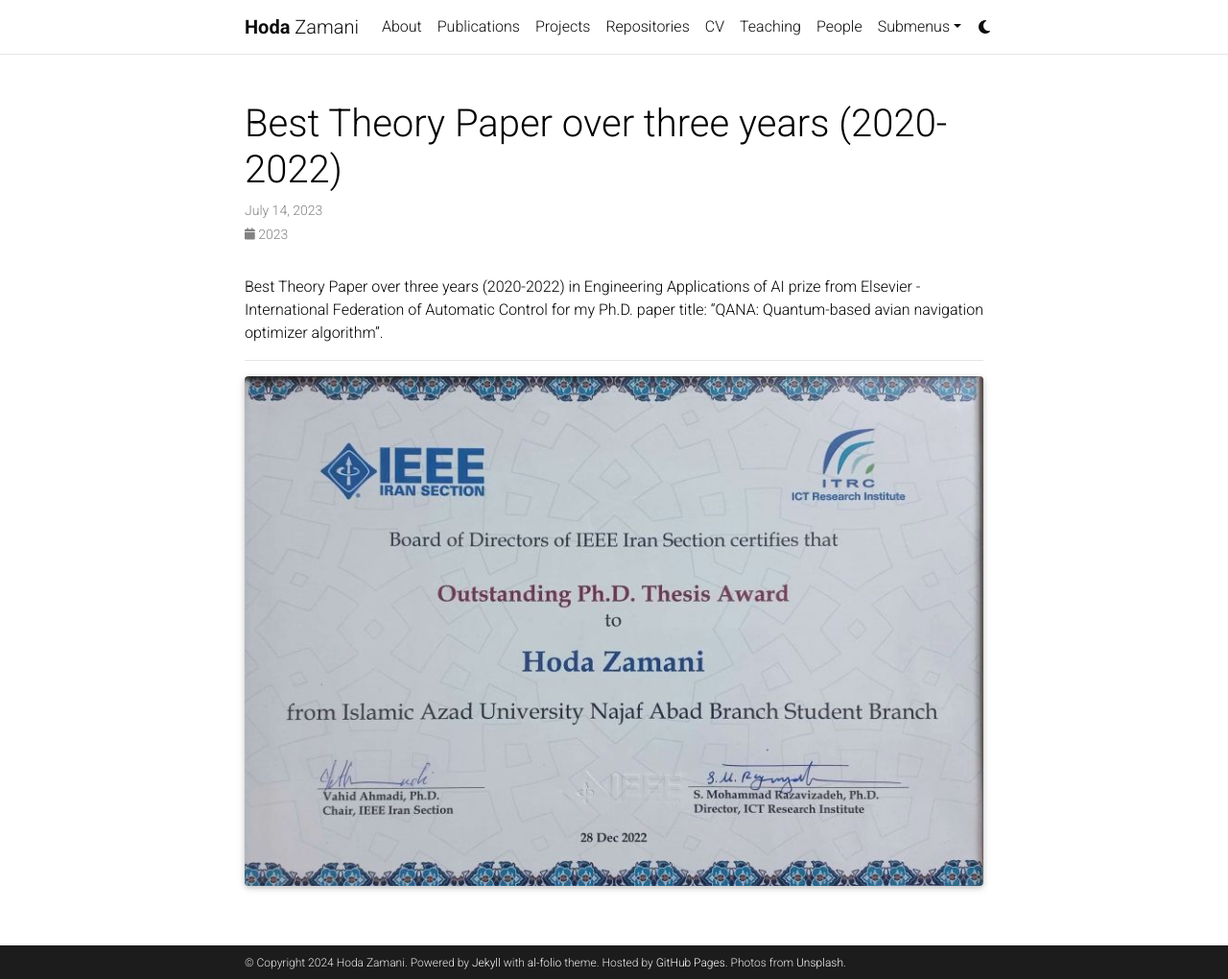
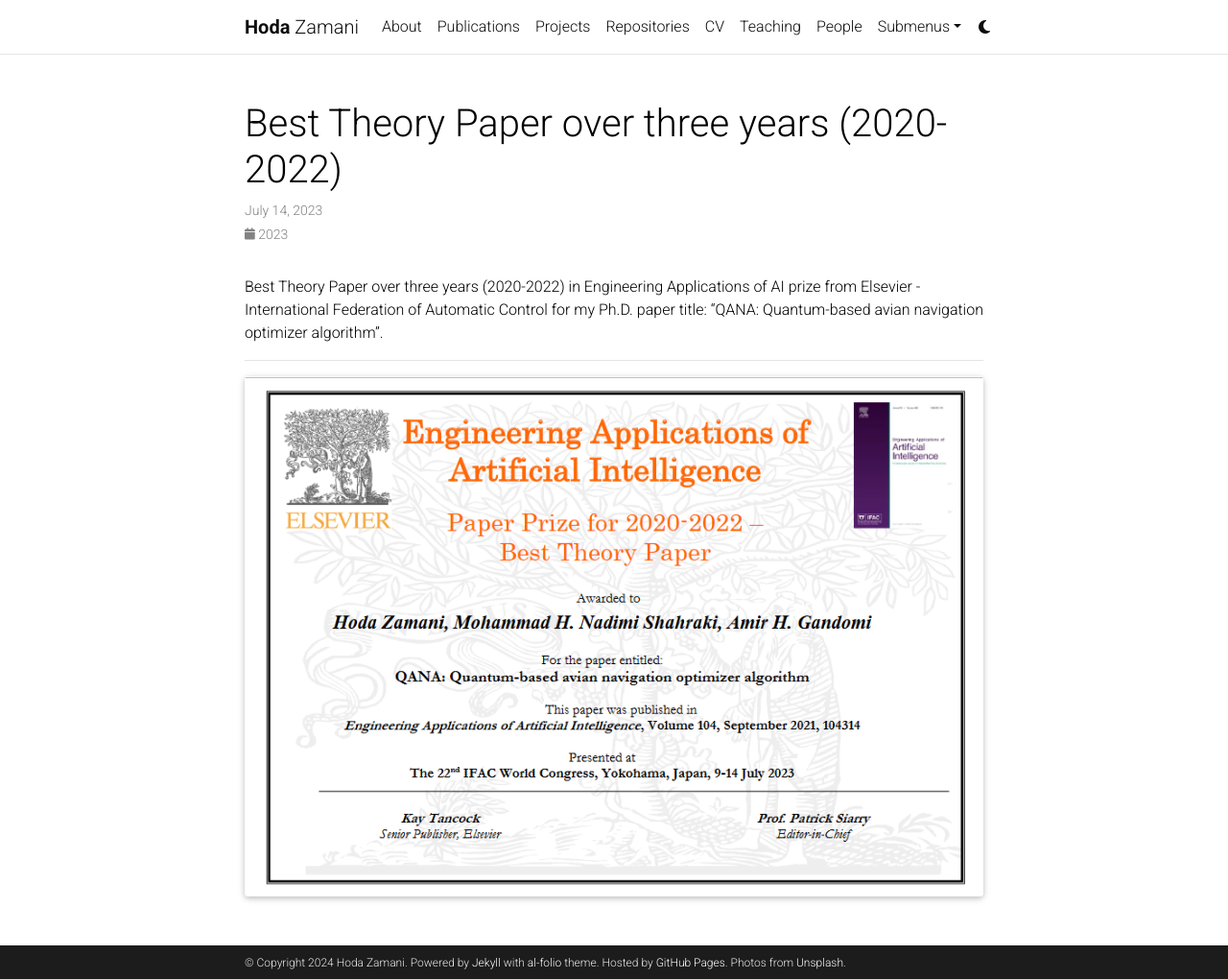
Before and after one commit to HodaZamani/HodaZamani.github.io, a Jekyll site: the page built from _news/announcement_2.md, in a window 1280 px wide and 1020 px high. Shown: the whole window at 96% size. Built offline with Jekyll 4.4.1, drawn with Linux system fonts in a browser that asks for light colours; full-size pictures stand in for the smaller copies a plugin makes; comment, search, counter and statistics services are not loaded; a style sheet for code colours, icons or effects is not loaded.

Commit message:
Update announcement_2.md

```diff
--- a/_news/announcement_2.md
+++ b/_news/announcement_2.md
@@ -13,6 +13,6 @@
 
 <div class="row">
     <div class="col-sm mt-3 mt-md-0">
-        {% include figure.html path="assets/img/IEEE.jpg" title="example image" class="img-fluid rounded z-depth-1" %}
+        {% include figure.html path="assets/img/QANA.jpg" title="example image" class="img-fluid rounded z-depth-1" %}
     </div>
 </div>
```
